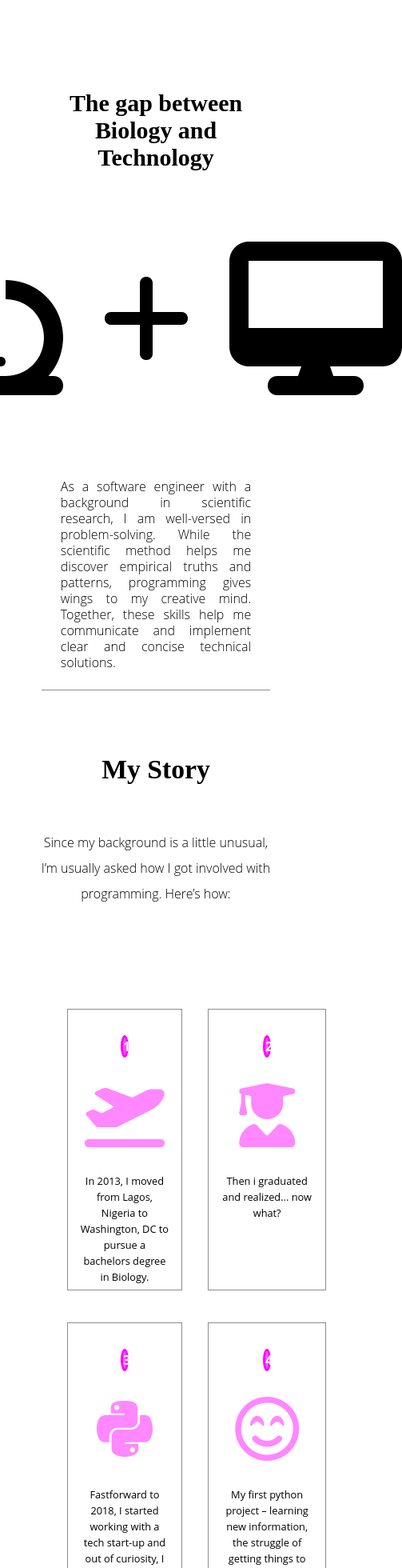
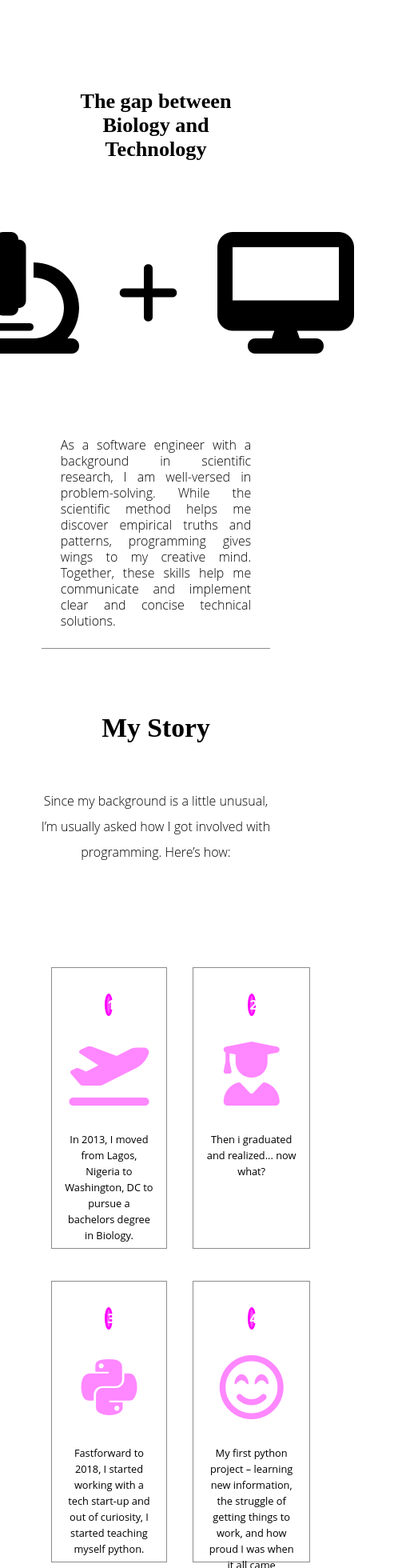
Before and after one commit to cenwachukwu/portfolio, a React (Create React App) app: page /About in a window 390 px wide. Shown: the top 1960 px of the page at 80% size, 503 px wide, since content can reach past the window. Built offline with nearby package versions, Linux system fonts and the light colour scheme; a web font is replaced by a local one.

Commit message:
added a media query for 676px

```diff
--- a/src/About/About.css
+++ b/src/About/About.css
@@ -138,6 +138,23 @@
     .StoryDivContainer{
         margin: 2rem auto;
         grid-template-columns: repeat(2, 1fr);
-        width: 90%;
+        width: 95%;
     }
 }
+
+@media only screen and (max-width: 676px){
+    .aboutCatchPhrase{
+        font-size: 1.4rem;
+    }
+
+    .aboutIcons{
+        font-size: 9.5rem;
+    }
+
+    .aboutIcons1{
+        font-size: 5.5rem;
+    }
+    .StoryDivContainer{
+        width: 100%;
+    }
+}
```
